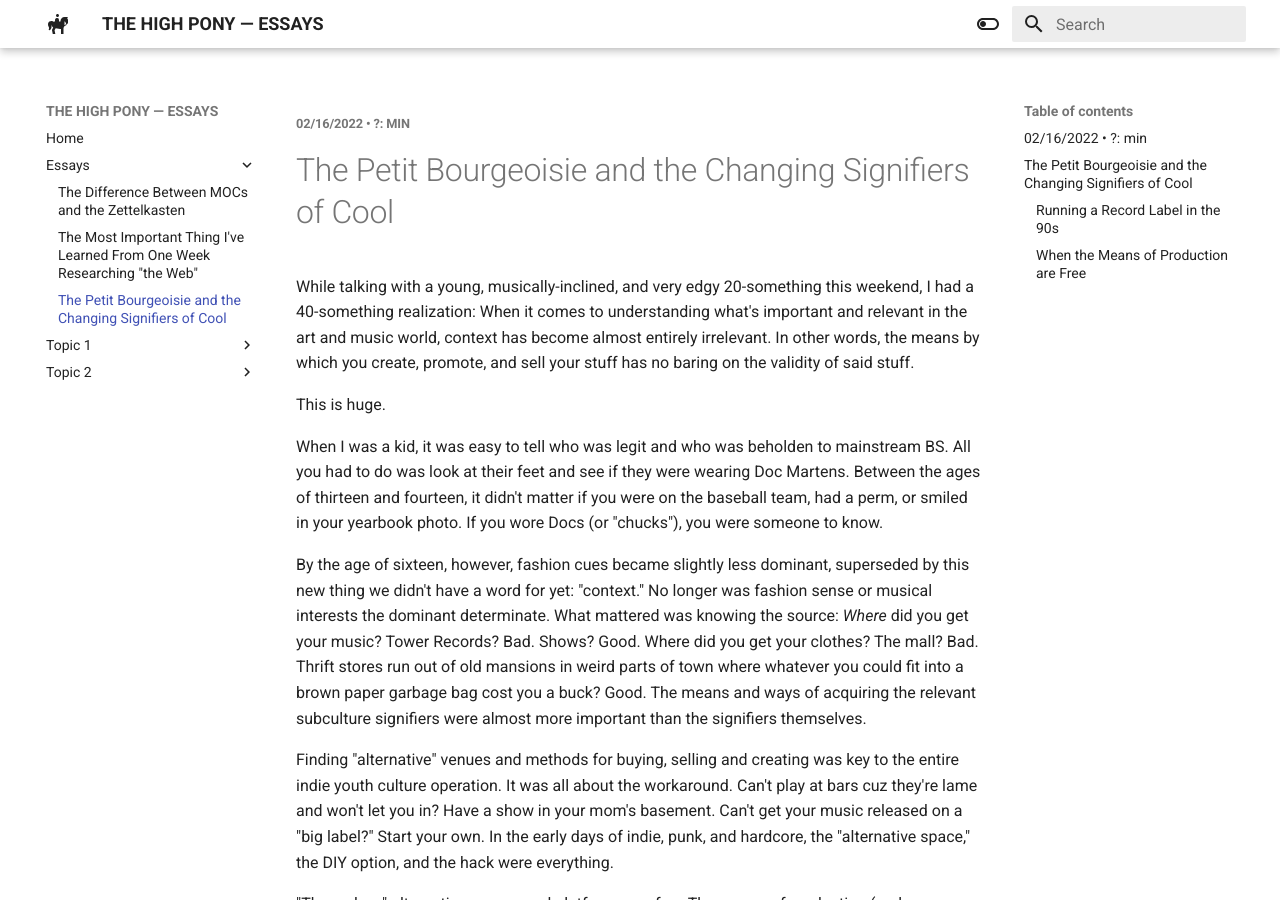
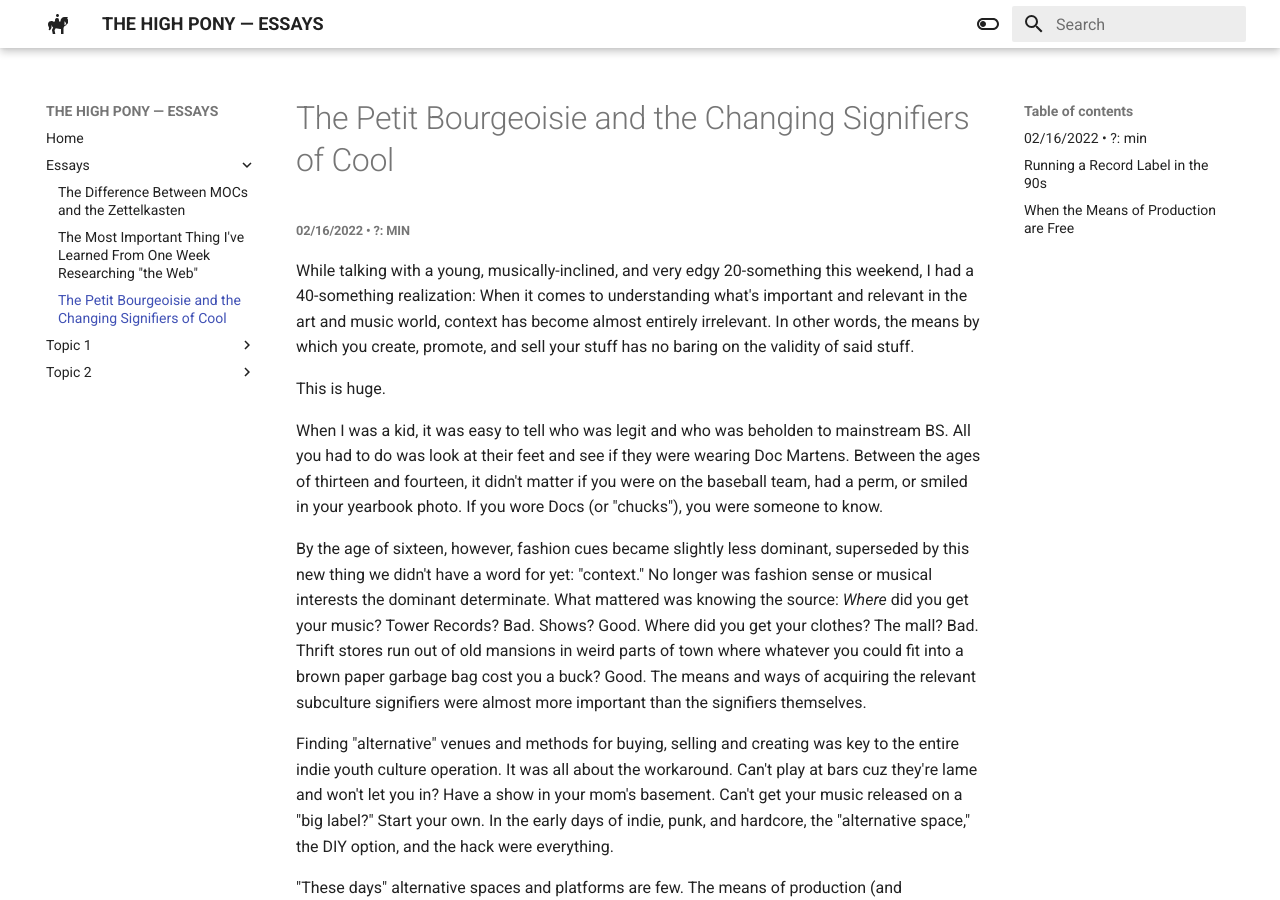
Before and after one commit to bpdoto/testpony, an MkDocs documentation site: the page built from docs/Essays/The Petit Bourgeoisie and the Changing Signifiers of Cool.md, in a window 1280 px wide and 900 px high. Built offline with MkDocs 1.6.1 and Material for MkDocs 9.7.7, drawn with Linux system fonts in a browser that asks for light colours.

Commit message:
The Petit Bourgeoisie and the Changing Signifiers of Cool.md

```diff
--- a/docs/Essays/The Petit Bourgeoisie and the Changing Signifiers of Cool.md
+++ b/docs/Essays/The Petit Bourgeoisie and the Changing Signifiers of Cool.md
@@ -1,5 +1,5 @@
+# The Petit Bourgeoisie and the Changing Signifiers of Cool
 ##### 02/16/2022 • ?: min
-# The Petit Bourgeoisie and the Changing Signifiers of Cool
 
 While talking with a young, musically-inclined, and very edgy 20-something this weekend, I had a 40-something realization: When it comes to understanding what's important and relevant in the art and music world, context has become almost entirely irrelevant. In other words, the means by which you create, promote, and sell your stuff has no baring on the validity of said stuff.
 
```
